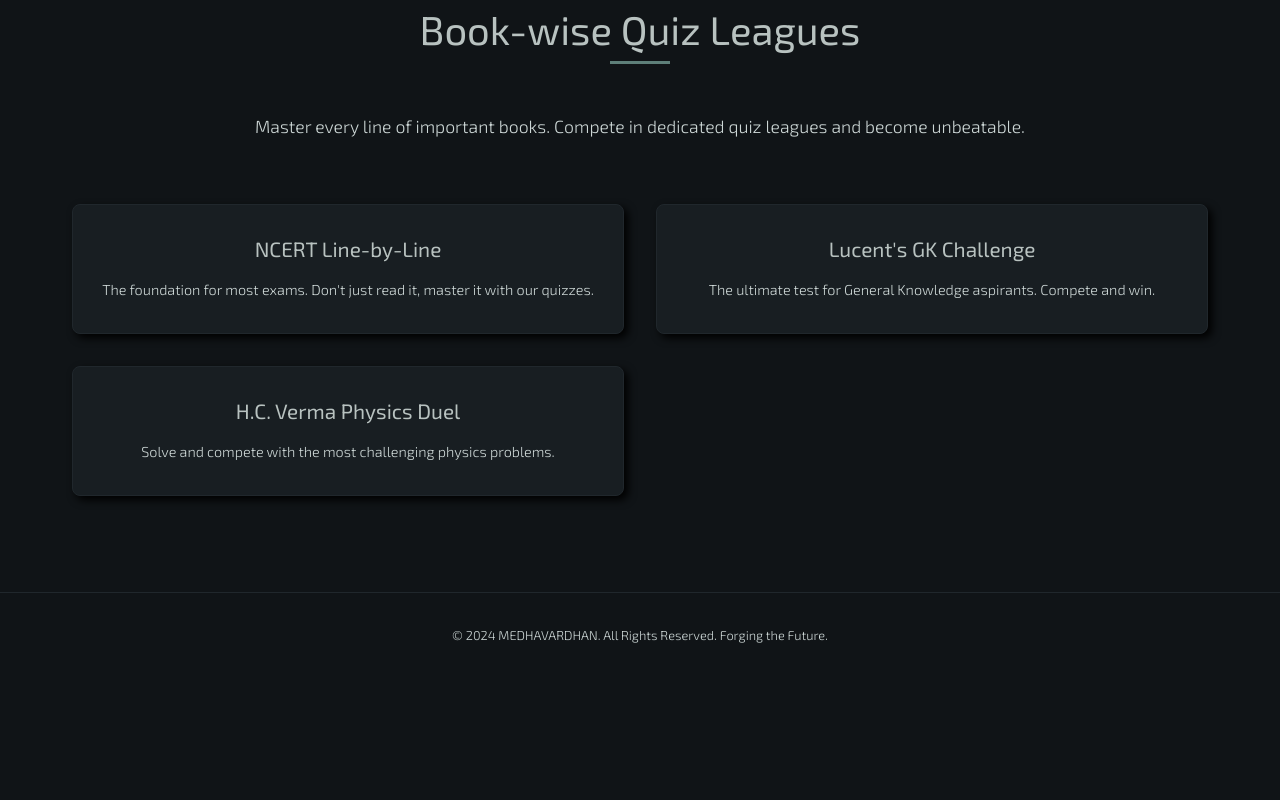
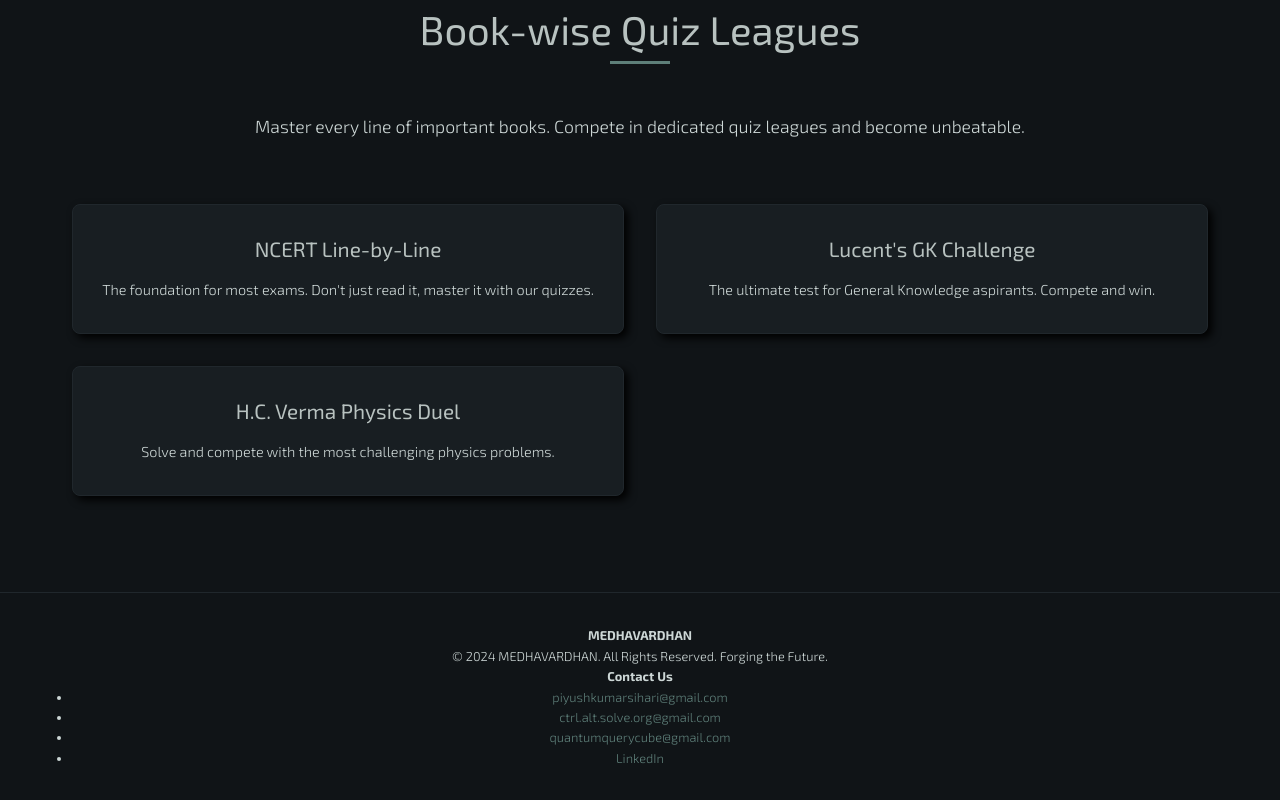
Before and after one commit to Piyush12737377/medhavardhan.com, a plain HTML site: page index.html in a window 1280 px wide. Shown: the part 2138-2938 px from the top of the page. Before the commit the page ends 2816 px from the top, so only its background shows below. Drawn offline with Linux system fonts and the light colour scheme.

Commit message:
index.html

```diff
--- a/index.html
+++ b/index.html
@@ -10,6 +10,7 @@
     <link rel="preconnect" href="https://fonts.gstatic.com" crossorigin>
     <link href="https://fonts.googleapis.com/css2?family=Exo+2:wght@300;400;600;700&display=swap" rel="stylesheet">
     <link rel="stylesheet" href="light-theme.css" id="light-theme-style" disabled>
+    <link rel="stylesheet" href="responsive.css">
 </head>
 <body>
 
@@ -130,7 +131,21 @@
 
     <footer class="main-footer">
         <div class="container">
-            <p>&copy; 2024 MEDHAVARDHAN. All Rights Reserved. Forging the Future.</p>
+            <div class="footer-content">
+                <div class="footer-about">
+                    <h4 class="footer-title">MEDHAVARDHAN</h4>
+                    <p>&copy; 2024 MEDHAVARDHAN. All Rights Reserved. Forging the Future.</p>
+                </div>
+                <div class="footer-contact">
+                    <h4 class="footer-title">Contact Us</h4>
+                    <ul class="contact-list">
+                        <li><a href="mailto:piyushkumarsihari@gmail.com">piyushkumarsihari@gmail.com</a></li>
+                        <li><a href="mailto:ctrl.alt.solve.org@gmail.com">ctrl.alt.solve.org@gmail.com</a></li>
+                        <li><a href="mailto:quantumquerycube@gmail.com">quantumquerycube@gmail.com</a></li>
+                        <li><a href="https://www.linkedin.com/in/piyush-kumar-patel-a6a294376/" target="_blank" rel="noopener noreferrer">LinkedIn</a></li>
+                    </ul>
+                </div>
+            </div>
         </div>
     </footer>
 
```
